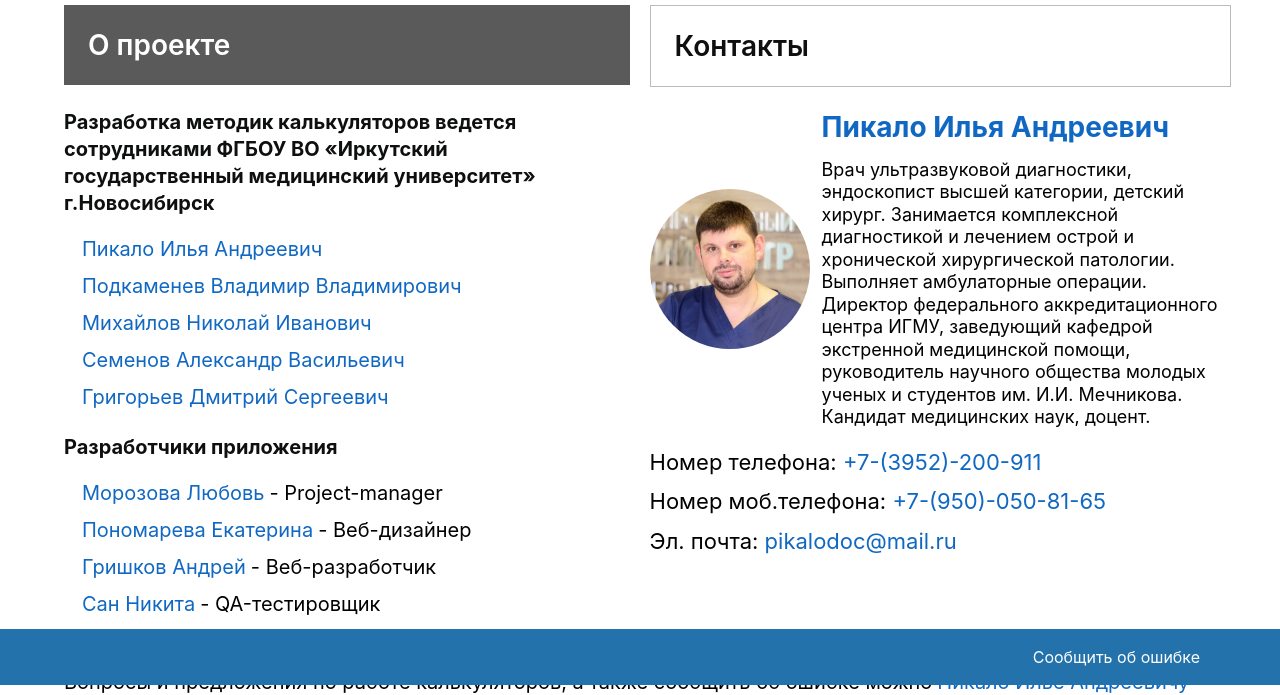
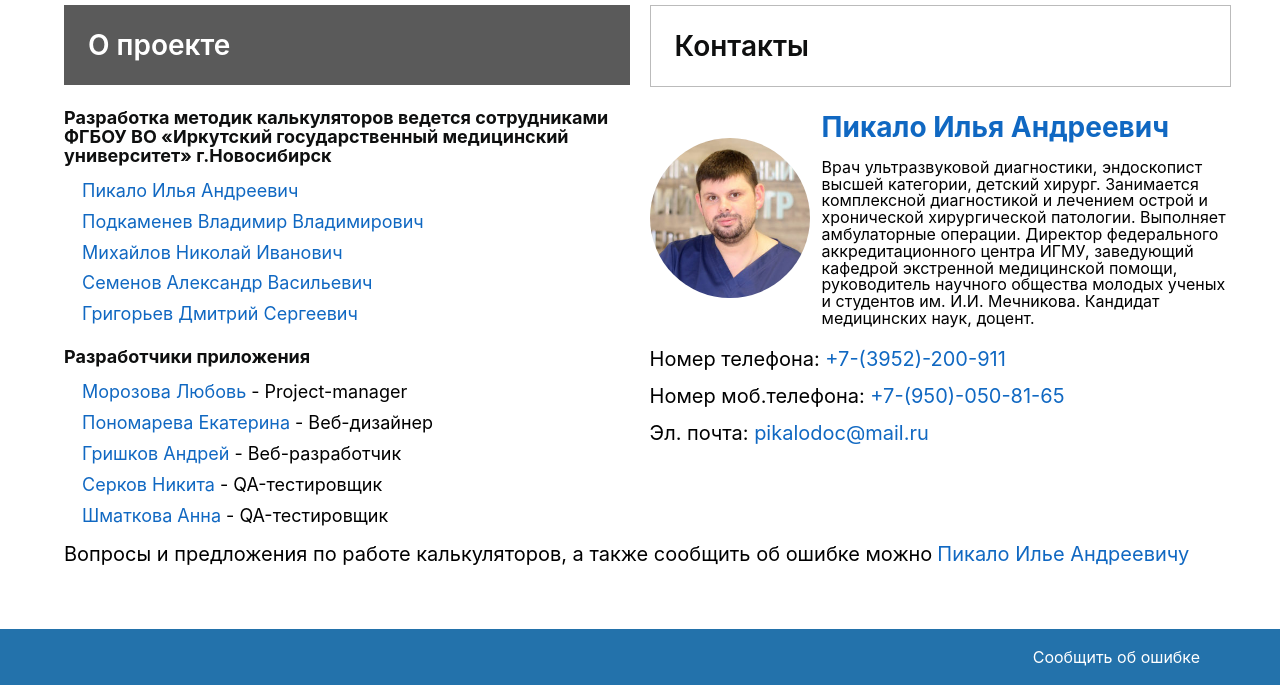
Before and after one commit to Andrey-Grishkov/ultrasound-helper, a React app: page /contacts in a window 1280 px wide. Shown: the part 115-810 px from the top of the page. Built offline with nearby package versions, Linux system fonts and the light colour scheme.

Commit message:
feat: add info about two people

```diff
--- a/public/index.html
+++ b/public/index.html
@@ -3,27 +3,15 @@
   <head>
     <meta charset="utf-8" />
     <link rel="icon" href="%PUBLIC_URL%/favicon.ico" />
-    <meta name="viewport" content="width=device-width, initial-scale=1" />
+    <meta name="viewport" content="width=device-width, initial-scale=1.0">
+
     <meta name="theme-color" content="#000000" />
     <meta
       name="description"
       content="Web site created using create-react-app"
     />
     <link rel="apple-touch-icon" href="%PUBLIC_URL%/logo192.png" />
-    <!--
-      manifest.json provides metadata used when your web app is installed on a
-      user's mobile device or desktop. See https://developers.google.com/web/fundamentals/web-app-manifest/
-    -->
     <link rel="manifest" href="%PUBLIC_URL%/manifest.json" />
-    <!--
-      Notice the use of %PUBLIC_URL% in the tags above.
-      It will be replaced with the URL of the `public` folder during the build.
-      Only files inside the `public` folder can be referenced from the HTML.
-
-      Unlike "/favicon.ico" or "favicon.ico", "%PUBLIC_URL%/favicon.ico" will
-      work correctly both with client-side routing and a non-root public URL.
-      Learn how to configure a non-root public URL by running `npm run build`.
-    -->
     <title>React App</title>
   </head>
   <body>
--- a/src/components/Logo/Logo.scss
+++ b/src/components/Logo/Logo.scss
@@ -1,7 +1,7 @@
 
 .logo {
   margin-left: 80px;
-  width: 106px;
+  width: 5vw;
 
   &__image {
     width: 100%;
--- a/src/components/PersonalContacts/PersonalContacts.scss
+++ b/src/components/PersonalContacts/PersonalContacts.scss
@@ -32,7 +32,7 @@
   &__description {
     margin: 12px 0 0 0;
     font-family: 'Inter';
-    @include font(18px, 125%, 400);
+    @include font(16px, 105%, 400);
     font-style: normal;
     color: black;
   }
@@ -40,7 +40,7 @@
   &__name-link {
     margin: 12px 0 0 0;
     font-family: 'Inter';
-    @include font(22px, 125%, 400);
+    @include font(20px, 125%, 400);
     font-style: normal;
     color: black;
 
@@ -51,7 +51,7 @@
 
   &__link {
     font-family: 'Inter';
-    @include font(22px, 125%, 400);
+    @include font(20px, 125%, 400);
     font-style: normal;
     text-decoration: none;
     color: #1068c2;
--- a/src/components/Team/Team.scss
+++ b/src/components/Team/Team.scss
@@ -11,7 +11,7 @@
     margin: 0;
     font-family: 'Inter';
     font-style: normal;
-    @include font(20px, 125%, 400);
+    @include font(18px, 105%, 400);
     color: #1068c2;
     &:hover {
       transition: 1s ease-in;
@@ -25,7 +25,7 @@
     margin-left: 5px;
     font-family: 'Inter';
     font-style: normal;
-    @include font(20px, 125%, 400);
+    @include font(18px, 105%, 400);
     color: black;
   }
 }
--- a/src/components/TeamList/TeamList.scss
+++ b/src/components/TeamList/TeamList.scss
@@ -6,13 +6,13 @@
   &__title {
     margin: 3vh 0 0 0;
     font-family: 'Inter';
-    @include font(20px, 135%, 700);
+    @include font(18px, 105%, 700);
     font-style: normal;
     color: #0E0F0F;
   }
 
   &__list {
-    margin: 20px 0 0 0;
+    margin: 2vh 0 0 0;
     padding-left: 18px;
     @include flex(column, flex-start, flex-start);
     gap: 12px;
--- a/src/index.js
+++ b/src/index.js
@@ -22,7 +22,4 @@ root.render(
   </React.StrictMode>
 );
 
-// If you want to start measuring performance in your app, pass a function
-// to log results (for example: reportWebVitals(console.log))
-// or send to an analytics endpoint. Learn more: https://bit.ly/CRA-vitals
 reportWebVitals();
--- a/src/utils/constants.js
+++ b/src/utils/constants.js
@@ -110,7 +110,7 @@ export const projectList = [
     prof: ' - Project-manager',
     id: 1,
     photo: Morozova,
-    info:'Тут какой-то текст',
+    info:'Выступает в роли Project-manager в данном проекте. Врач-лечебник, врач ультразвуковой диагностики, аналитик данных',
     contacts: [
       {
         nameCont:'Номер моб.телефона:',
@@ -124,7 +124,7 @@ export const projectList = [
     prof: ' - Веб-дизайнер',
     id: 2,
     photo: UnknownWomen,
-    info:'Тут какой-то текст',
+    info:'Веб-дизайнер',
     contacts: [
     ]
   },
@@ -165,12 +165,19 @@ export const projectList = [
     ]
   },
   {
-    name: 'Сан Никита',
+    name: 'Серков Никита',
     prof: ' - QA-тестировщик',
     id: 2,
     photo: SanNikita,
-    info:'Тут какой-то текст',
+    info:'QA-тестировщик. Закончил Яндекс Практикум. Нашёл баги на Rambler, Работа.ru, it2g.ru и даже в мобильном ' +
+      'приложении hh.ru. Тестирует web, mobile, desktop приложения, API. Играет в кино, театре, написал три книги. ' +
+      'С детства любит сферу медицины, поэтому с радостью работает над проектом.',
     contacts: [
+      {
+        nameCont:'Эл. почта:',
+        pref:'mailto:',
+        value:'nikitadel@yandex.ru'
+      },
       {
         nameCont:'Telegram:',
         pref:'',
@@ -183,7 +190,7 @@ export const projectList = [
     prof: ' - QA-тестировщик',
     id: 2,
     photo: UnknownWomen,
-    info:'Тут какой-то текст',
+    info:'QA-тестировщик с опытом работы на крупных проектах.',
     contacts: [
 
     ]
```
